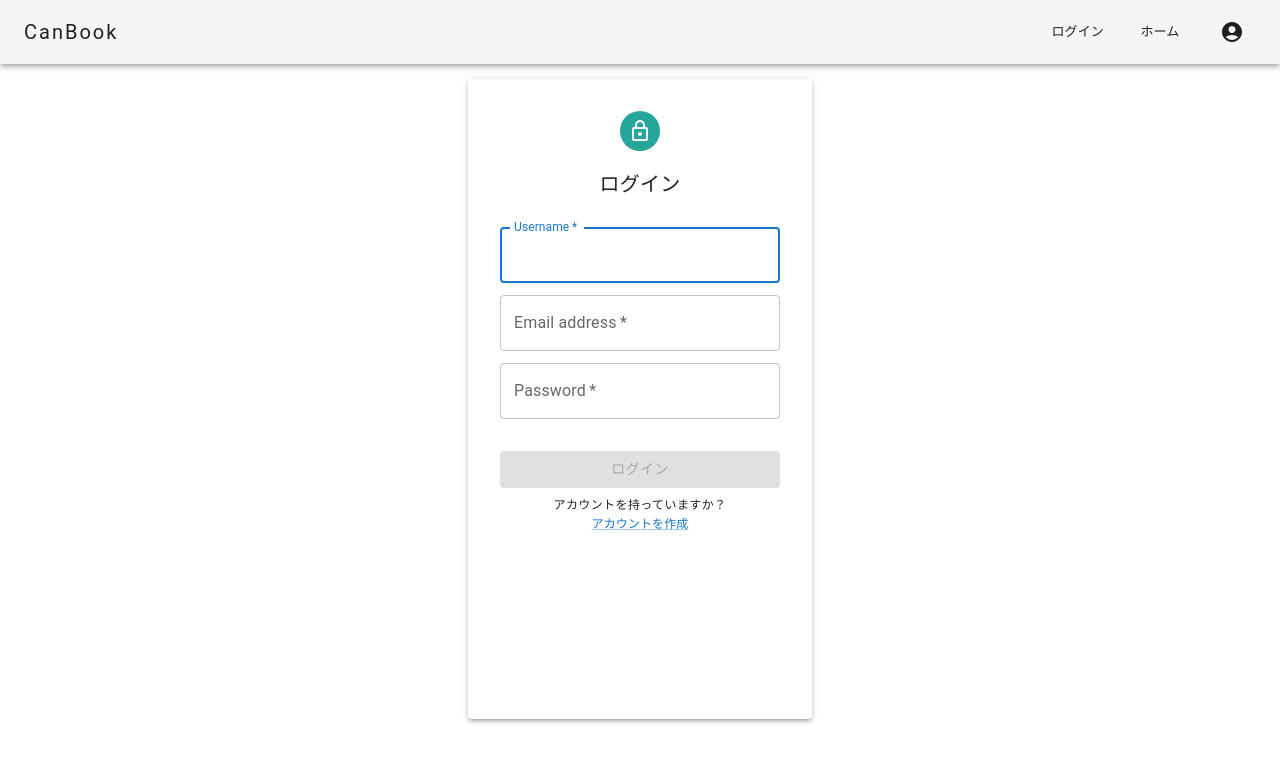
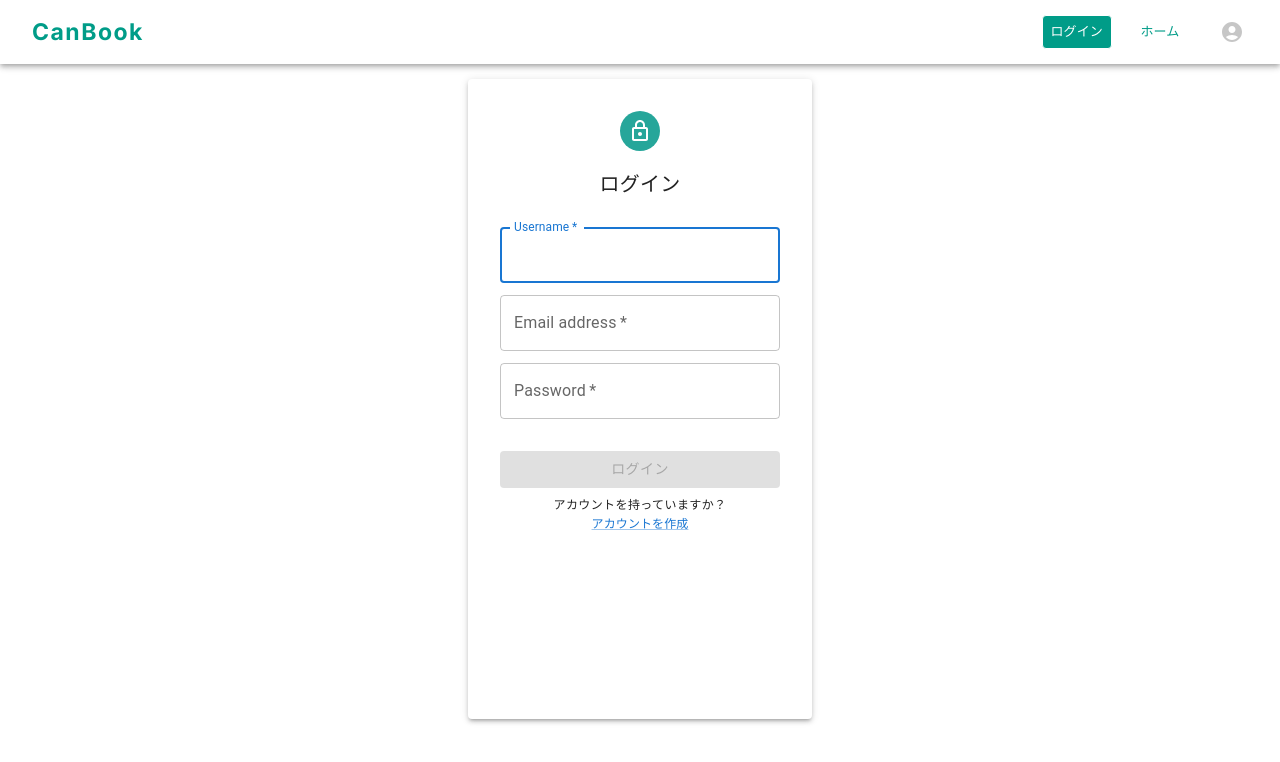
Before and after one commit to shiori-42/CanBook, a Next.js app in the folder frontend/: page / in a window 1280 px wide. Shown: the top 762 px of the page. Built offline with nearby package versions, Linux system fonts and the light colour scheme.

Commit message:
HeaderのUI編集

```diff
--- a/frontend/app/components/Header.tsx
+++ b/frontend/app/components/Header.tsx
@@ -32,24 +32,57 @@ export default function MenuAppBar() {
 
   return (
     <Box>
-      <AppBar color="default" position="static">
+      <AppBar position="static" sx={{ bgcolor: "#ffffff" }}>
         <Toolbar>
           <Typography
-            fontSize={20}
+            fontSize={23}
             component="div"
-            fontFamily=""
-            letterSpacing={2}
+            fontFamily="revert-layer"
+            letterSpacing={1.5}
+            fontWeight={"bold"}
+            color={"#009C88"}
             sx={{ flexGrow: 1 }}
+            ml={1}
           >
             CanBook
           </Typography>
 
-          <Button color="inherit" href="/login" sx={{ mr: { sm: 2 } }}>
-            <Typography fontSize={13}>ログイン</Typography>
+          <Button
+            href="/login"
+            sx={{
+              mr: { sm: 2 },
+              border: 1,
+              color: "white",
+              bgcolor: "#009C88",
+              "&:hover": {
+                bgcolor: "#ffffff",
+                borderColor: "#009C88",
+                color: "#009C88",
+              },
+            }}
+          >
+            <Typography fontSize={13} fontFamily="revert-layer">
+              ログイン
+            </Typography>
           </Button>
 
-          <Button color="inherit" href="/" sx={{ mr: { sm: 2 } }}>
-            <Typography fontSize={13}>ホーム</Typography>
+          <Button
+            color="inherit"
+            href="/"
+            sx={{
+              mr: { sm: 2 },
+              border: 1,
+              borderColor: "#ffffff",
+              color: "#009C88",
+              "&:hover": {
+                borderColor: "#009C88",
+                bgcolor: "white",
+              },
+            }}
+          >
+            <Typography fontSize={13} fontFamily="revert-layer">
+              ホーム
+            </Typography>
           </Button>
 
           {auth && (
@@ -60,7 +93,7 @@ export default function MenuAppBar() {
                 aria-controls="menu-appbar"
                 aria-haspopup="true"
                 onClick={handleMenu}
-                color="inherit"
+                sx={{ color: "#c6c6c6" }}
               >
                 <AccountCircle />
               </IconButton>
```
